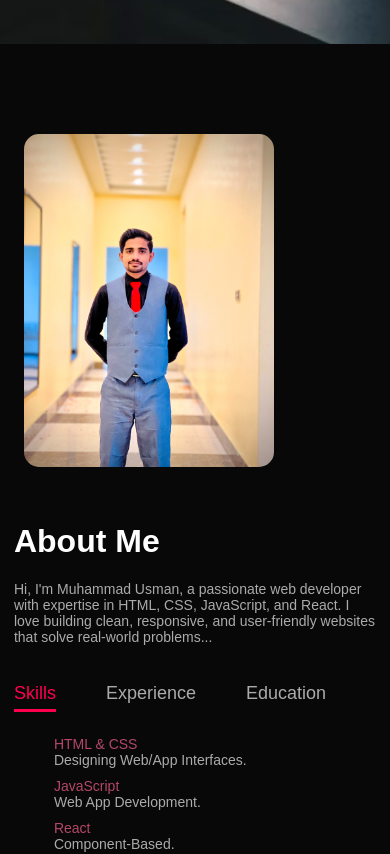
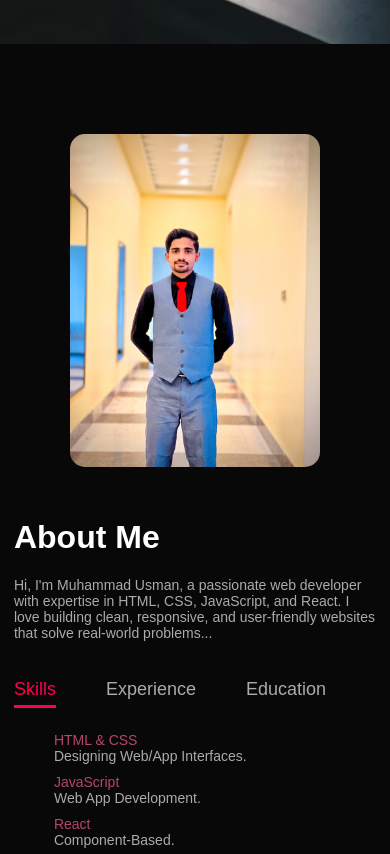
Before and after one commit to MuhammadUsman673/Personal-Portfolio, a React (Vite) app: page / in a window 390 px wide. Shown: the part 800-1654 px from the top of the page. Built offline with nearby package versions, Linux system fonts and the light colour scheme.

Commit message:
your commit message

```diff
--- a/src/components/About/about.css
+++ b/src/components/About/about.css
@@ -1,4 +1,4 @@
-/* #about {
+#about {
     padding: 80px 0;
     color: #ababab;
     animation: fadeIn 1s ease-in;
@@ -6,9 +6,13 @@
 
 #about .row {
     display: flex;
-    justify-content: space-between;
+    justify-content: flex-start; /* Align content to the left */
     flex-wrap: wrap;
     box-sizing: border-box;
+    margin: 0 auto; /* Center the row with max-width */
+    margin-left: 40px; /* More left margin */
+    margin-right: 40px; /* Balanced right margin */
+    max-width: 1200px; /* Constrain content width */
 }
 
 .about-colm-1 {
@@ -131,146 +135,9 @@
         flex-basis: 48%;
         max-width: 48%;
     }
-}
-
-@media only screen and (max-width: 768px) {
-    .sub-title {
-        font-size: 45px;
-    }
-    .about-colm-1,
-    .about-colm-2 {
-        flex-basis: 100%;
-        max-width: 100%;
-    }
-    .about-colm-1 {
-        margin-bottom: 30px;
-        padding: 0 40px !important;
-    }
-    .about-colm-2 {
-        padding: 0 40px !important;
-        font-size: 14px;
-    }
     #about .row {
-        margin-left: 40px !important;
-        margin-right: 40px !important;
-    }
-    .about-colm-1 img {
-        width: calc(100% - 60px) !important;
-        max-width: 350px;
-        margin-left: 30px !important;
-        margin-right: 30px !important;
-    }
-}
-
-@media only screen and (max-width: 600px) {
-    .sub-title {
-        font-size: 40px;
-    }
-    #about .row {
-        margin-left: 30px !important;
-        margin-right: 30px !important;
-    }
-    .about-colm-1 {
-        padding: 0 30px !important;
-    }
-    .about-colm-2 {
-        padding: 0 30px !important;
-    }
-    .about-colm-1 img {
-        width: calc(100% - 50px) !important;
-        max-width: 300px;
-        margin-left: 25px !important;
-        margin-right: 25px !important;
-    }
-}
-
-@media only screen and (max-width: 480px) {
-    .sub-title {
-        font-size: 32px;
-    }
-    #about .row {
-        margin-left: 25px !important;
-        margin-right: 25px !important;
-    }
-    .about-colm-1 {
-        padding: 0 25px !important;
-    }
-    .about-colm-2 {
-        padding: 0 25px !important;
-    }
-    .about-colm-1 img {
-        width: calc(100% - 40px) !important;
-        max-width: 250px;
-        margin-left: 20px !important;
-        margin-right: 20px !important;
-    }
-    .about-colm-2 {
-        width: calc(100% - 40px) !important;
-        max-width: 250px;
-        margin-left: 20px !important;
-        margin-right: 20px !important;
-    }
-}
-
-@media only screen and (max-width: 320px) {
-    .sub-title {
-        font-size: 28px;
-    }
-    #about .row {
-        margin-left: 20px !important;
-        margin-right: 20px !important;
-    }
-    .about-colm-1 {
-        padding: 0 20px !important;
-    }
-    .about-colm-2 {
-        padding: 0 20px !important;
-    }
-    .about-colm-1  {
-        width: calc(100% - 40px) !important;
-        max-width: 250px;
-        margin-left: 20px !important;
-        margin-right: 20px !important;
-    }
-    .about-colm-1 img {
-        width: calc(100% - 30px) !important;
-        max-width: 200px;
-        margin-left: 15px !important;
-        margin-right: 15px !important;
-    }
-} */
-
-
-
-#about {
-    padding: 80px 0;
-    color: #ababab;
-    animation: fadeIn 1s ease-in;
-}
-
-#about .row {
-    display: flex;
-    justify-content: flex-start; /* Align content to the left */
-    flex-wrap: wrap;
-    box-sizing: border-box;
-    margin-left: 40px; /* Increased for more left margin */
-    margin-right: 40px; /* Balanced right margin */
-    max-width: 1200px; /* Constrain content width */
-}
-
-/* Updated media queries for consistent left and right margins */
-@media only screen and (max-width: 1024px) {
-    .sub-title {
-        font-size: 50px;
-    }
-    .about-colm-1,
-    .about-colm-2 {
-        flex-basis: 48%;
-        max-width: 48%;
-    }
-    #about .row {
-        margin-left: 30px; /* Slightly smaller left margin */
-        margin-right: 30px; /* Matching right margin */
+        margin-left: 30px;
+        margin-right: 30px;
     }
 }
 
@@ -292,14 +159,13 @@
         font-size: 14px;
     }
     #about .row {
-        margin-left: 20px; /* Adjusted for smaller screens */
+        margin-left: 20px;
         margin-right: 20px;
     }
     .about-colm-1 img {
         width: calc(100% - 40px);
         max-width: 350px;
-        margin-left: 20px;
-        margin-right: 20px;
+        margin: 0 auto; /* Center image */
     }
 }
 
@@ -311,17 +177,14 @@
         margin-left: 15px;
         margin-right: 15px;
     }
-    .about-colm-1 {
-        padding: 0 15px;
-    }
+    .about-colm-1,
     .about-colm-2 {
         padding: 0 15px;
     }
     .about-colm-1 img {
         width: calc(100% - 30px);
         max-width: 300px;
-        margin-left: 15px;
-        margin-right: 15px;
+        margin: 0 auto;
     }
 }
 
@@ -333,21 +196,14 @@
         margin-left: 10px;
         margin-right: 10px;
     }
-    .about-colm-1 {
-        padding: 0 10px;
-    }
+    .about-colm-1,
     .about-colm-2 {
         padding: 0 10px;
-        width: 100%;
-        max-width: 100%;
-        margin-left: 0;
-        margin-right: 0;
     }
     .about-colm-1 img {
         width: calc(100% - 20px);
         max-width: 250px;
-        margin-left: 10px;
-        margin-right: 10px;
+        margin: 0 auto;
     }
 }
 
@@ -359,20 +215,20 @@
         margin-left: 10px;
         margin-right: 10px;
     }
-    .about-colm-1 {
-        padding: 0 10px;
-        width: 100%;
-        max-width: 100%;
-        margin-left: 0;
-        margin-right: 0;
-    }
+    .about-colm-1,
     .about-colm-2 {
         padding: 0 10px;
     }
     .about-colm-1 img {
         width: calc(100% - 20px);
         max-width: 200px;
-        margin-left: 10px;
-        margin-right: 10px;
+        margin: 0 auto;
     }
 }
+
+/* Fallback for parent container to prevent external margin collapse */
+#about::before {
+    content: '';
+    display: block;
+    clear: both;
+}
```
